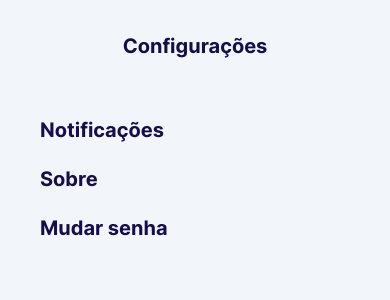
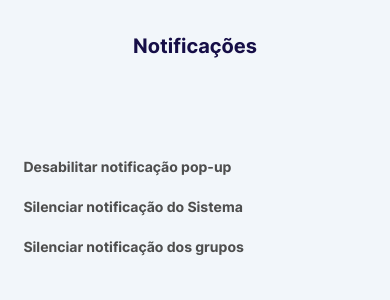
Before and after one commit to Minervas-Digitais/projeto-manamano, a React Native app in the folder frontend/: screen / in a window 390 px wide. Shown: the top 300 px of the page. Built offline with nearby package versions, Linux system fonts and the light colour scheme.

Commit message:
:construction: configurações notificações

```diff
--- a/frontend/App.tsx
+++ b/frontend/App.tsx
@@ -4,14 +4,19 @@ import React from 'react';
 import { NavigationContainer } from '@react-navigation/native';
 import { createNativeStackNavigator } from '@react-navigation/native-stack';
 import Config from './src/pages/Configuration/Configuration';
+import ConfigNotification from './src/pages/ConfigNotification/ConfigNotification';
 
 const Stack = createNativeStackNavigator();
 
 export default function App() {
   return (
     <NavigationContainer independent>
-      <Stack.Navigator initialRouteName="Configurações">
-        <Stack.Screen name="Configurações" component={Config} options={{ headerShown: false }} />
+      <Stack.Navigator initialRouteName="Notificações">
+        <Stack.Screen
+          name="Notificações"
+          component={ConfigNotification}
+          options={{ headerShown: false }}
+        />
       </Stack.Navigator>
     </NavigationContainer>
   );
--- /dev/null
+++ b/frontend/src/components/NotificationButton/NotificationButton.tsx
@@ -0,0 +1,27 @@
+/* eslint-disable global-require */
+import React, { useState } from 'react';
+import { Pressable, Image } from 'react-native';
+import { ConfigNotifText, NotifButtonContainer } from './NotificationButtonStyle';
+
+export default function NotificationButton({ text, font }: any) {
+  const ellipse = require('../../assets/ellipse-confignotf.svg');
+  const rect = require('../../assets/rect-confignotif.svg');
+  const [isMoved, setIsMoved] = useState(false);
+  const handleClick = () => {
+    setIsMoved(!isMoved);
+  };
+  return (
+    <NotifButtonContainer>
+      <ConfigNotifText font={font}>{text}</ConfigNotifText>
+      <Pressable
+        onPress={handleClick}
+        style={{
+          transform: `translateX(${isMoved ? 28 : 0}px)`,
+          position: 'absolute',
+        }}>
+        <Image source={ellipse} style={{ marginLeft: '80vw', transform: `translateY(0.25vh)` }} />
+      </Pressable>
+      <Image source={rect} style={{ position: 'absolute', marginLeft: '80vw' }} />
+    </NotifButtonContainer>
+  );
+}
--- /dev/null
+++ b/frontend/src/components/NotificationButton/NotificationButtonStyle.tsx
@@ -0,0 +1,16 @@
+import styled from 'styled-components/native';
+
+export const NotifButtonContainer = styled.View`
+  display: flex;
+  background-color: #fff;
+  flex-direction: row;
+  align-self: start;
+  margin-left: 6vw;
+`;
+export const ConfigNotifText = styled.Text<{ font?: string }>`
+  font-size: 14px;
+  white-space: nowrap;
+  position: absolute;
+  color: #4e4e4e;
+  font-family: ${(prop) => prop.font};
+`;
--- /dev/null
+++ b/frontend/src/pages/ConfigNotification/ConfigNotification.tsx
@@ -0,0 +1,23 @@
+/* eslint-disable global-require */
+
+import { useFonts } from 'expo-font';
+import { View } from 'react-native';
+import HeaderCustom from '../../components/HeaderCustom/HeaderCustom';
+import NotificationButton from '../../components/NotificationButton/NotificationButton';
+
+export default function ConfigNotification() {
+  const [fontsLoaded] = useFonts({
+    'inter-bold': require('../../fonts/Inter-Bold.ttf'),
+  });
+  if (!fontsLoaded) {
+    return undefined;
+  }
+  return (
+    <View style={{ flex: 1, backgroundColor: '#f2f6fa', gap: 40 }}>
+      <HeaderCustom font="inter-bold" text="Notificações" />
+      <NotificationButton font="inter-bold" text="Desabilitar notificação pop-up" />
+      <NotificationButton font="inter-bold" text="Silenciar notificação do Sistema" />
+      <NotificationButton font="inter-bold" text="Silenciar notificação dos grupos" />
+    </View>
+  );
+}
```
Also changed, not shown: frontend/src/assets/ellipse-confignotf.svg (added), frontend/src/assets/rect-confignotif.svg (added).
